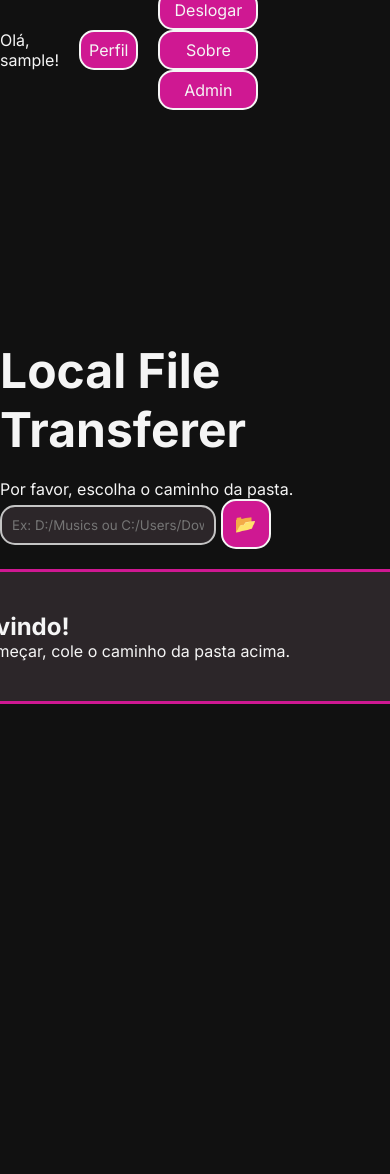
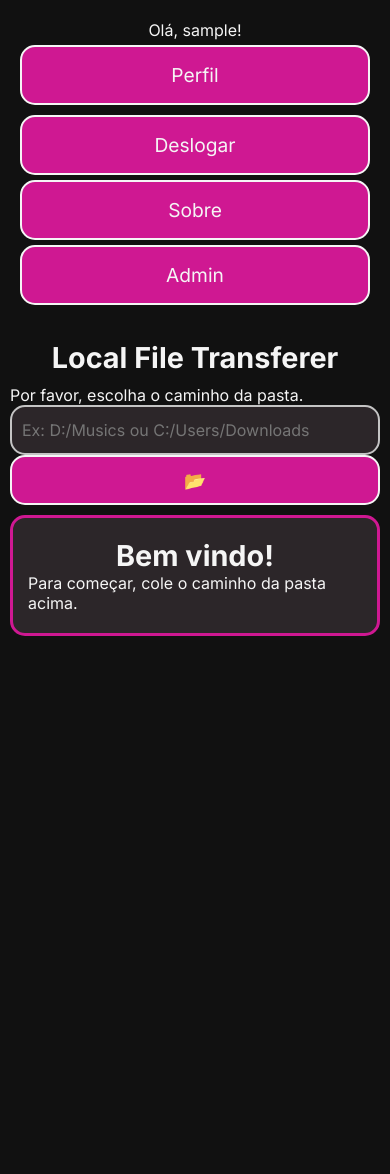
Before and after one commit to shin-nowa/localFileTransferer, a Django app: page / in a window 390 px wide; the page is wider, and only the part inside the window is pictured. Before the commit the page ends 704 px from the top of that part, so only its background shows below. Run offline with Django 5.2, Linux system fonts and the light colour scheme; the visitor is signed in with stand-in values (Sample User, id 1); data comes from the database, SQL or seed files in the repository; parts of the project's set-up code (start-up, migrations or seed data) failed here and were passed over.

Commit message:
Major changes on responsivity

```diff
--- a/localFileTransferer/gerenciador/static/style/style.css
+++ b/localFileTransferer/gerenciador/static/style/style.css
@@ -1,18 +1,21 @@
 @import url(./animation.css);
 @import url(./corrections.css);
 @import url(./about.css);
-@import url(./responsive.css);
 @import url('https://fonts.googleapis.com/css2?family=Inter:ital,opsz,wght@0,14..32,100..900;1,14..32,100..900&display=swap');
-*{
+
+/* --- RESET E GERAL --- */
+* {
     margin: 0;
-    padding:0;
-    font-family: inter;
+    padding: 0;
+    font-family: 'Inter', sans-serif;
     box-sizing: border-box;
-    background-color: #111111;;
+    background-color: #111111;
     color: whitesmoke;
     text-decoration: none;
 }
-.user-info{
+
+/* --- CABEÇALHO --- */
+.user-info {
     background-color: #111111;
     height: 100px;
     max-width: 100%;
@@ -24,6 +27,7 @@
     perspective: 800px;
     perspective-origin: right center;
 }
+
 .profile-button {
     background-color: #cf1892;
     font-size: 1rem;
@@ -34,7 +38,6 @@
     border-radius: 15px;
     color: #f5f5f5;
     cursor: pointer;
-
     display: inline-flex;
     align-items: center;
     justify-content: center;
@@ -44,13 +47,14 @@
 
 .profile-button:hover {
     transition: transform 0.2s ease-in-out, background-color 0.3s ease;
-    background-color:#772e8a;
+    background-color: #772e8a;
     color: #f5f5f5;
 }
 
-.logout-form{
+.logout-form {
     perspective: 800px;
 }
+
 .user-info .logout-button {
     background-color: #cf1892;
     font-size: 1rem;
@@ -59,8 +63,6 @@
     margin-left: 20px;
     transform: translateZ(0);
     transition: transform 0.2s ease-in-out, background-color 0.3s ease;
-
-    /* Copiado da sua regra 'button' para ficar igual */
     border: 2px solid whitesmoke;
     border-radius: 15px;
     color: #f5f5f5;
@@ -70,10 +72,12 @@
 .user-info .logout-button:hover {
     background-color: #772e8a;
 }
-.title{
+
+.title {
     font-size: 3rem;
 }
-.container{
+
+.container {
     display: flex;
     flex-direction: column;
     align-items: center;
@@ -83,25 +87,29 @@
     height: 100vh;
 }
 
-/* Lists */
-ul{
+/* --- LISTAS --- */
+ul {
     list-style: outside;
 }
-li{
+
+li {
     margin-top: 12px;
     transition: transform 0.2s ease-in-out;
 }
-li a{
-    color:#c0c0c0;
+
+li a {
+    color: #c0c0c0;
     transition: color 0.2s ease-in-out, transform 0.2s ease-in-out;
     display: inline-block;
 }
-li a:hover{
+
+li a:hover {
     font-size: 1.1rem;
     color: #f1f1f1;
     transform: translateX(10px);
 }
-.divList{
+
+.divList {
     display: flex;
     flex-direction: column;
     min-width: 600px;
@@ -114,9 +122,11 @@ li a:hover{
     border: 3px solid #cf1892;
     transition: transform 1s ease-in-out;
 }
-.divList h2, p{
-    background-color: rgb(44, 38, 41);;
+
+.divList h2, p {
+    background-color: rgb(44, 38, 41);
 }
+
 #file-list {
     background-color: rgb(44, 38, 41);
     flex-grow: 1;
@@ -126,23 +136,28 @@ li a:hover{
     min-height: 200px;
     padding-right: 10px;
 }
-#file-list li a{
+
+#file-list li a {
     display: inline-block;
     overflow-wrap: break-word;
     word-break: break-all;
     max-width: 100%;
 }
-.filesUpload{
+
+/* --- UPLOAD --- */
+.filesUpload {
     display: flex;
     flex-direction: column;
     align-items: center;
     gap: 15px;
     perspective: 800px;
 }
+
 .filesUpload h2 {
     background-color: #111111;
 }
-button{
+
+button {
     color: #f5f5f5;
     border: 2px solid whitesmoke;
     cursor: pointer;
@@ -154,9 +169,11 @@ button{
     transition: background-color 0.3s ease, transform 0.2s ease;
     transform: translateZ(0);
 }
-.folderButton{
+
+.folderButton {
     width: 50px;
 }
+
 .file-input-label {
     cursor: pointer;
     font-size: 1.2rem;
@@ -169,14 +186,17 @@ button{
     margin-right: 10px;
     transition: background-color 0.3s ease, transform 0.2s ease;
 }
-.file-input-label:hover, button:hover{
+
+.file-input-label:hover, button:hover {
     background-color: #772e8a;
     transform: translateZ(60px);
 }
+
 #file-name {
     color: white;
     font-style: italic;
 }
+
 #file-input {
     width: 0.1px;
     height: 0.1px;
@@ -185,50 +205,54 @@ button{
     position: absolute;
     z-index: -1;
 }
+
 .back-button {
     display: inline-block;
     padding: 8px 15px;
-    background-color: rgb(44, 30, 37);;
+    background-color: rgb(44, 30, 37);
     color: white;
     text-decoration: none;
     border-radius: 8px;
     margin-bottom: 10px;
     transition: background-color 0.3s ease;
 }
+
 .back-button:hover {
     background-color: #7c2c5b;
 }
-input[type=text]{
+
+input[type=text] {
     padding: 10px;
     background-color: rgb(44, 38, 41);
     border-radius: 15px;
     border: 2px solid rgb(196, 196, 196);
-
     transition: border-color 0.3s ease, box-shadow 0.3s ease;
 }
-input[type=text]:focus{
+
+input[type=text]:focus {
     outline: none;
     border-color: #cf1892;
 }
-input[type=password]{
+
+input[type=password] {
     padding: 10px;
     background-color: rgb(44, 38, 41);
     border-radius: 15px;
     border: 2px solid rgb(196, 196, 196);
-
     transition: border-color 0.3s ease, box-shadow 0.3s ease;
 }
-input[type=password]:focus{
+
+input[type=password]:focus {
     outline: none;
     border-color: #cf1892;
 }
-.upload-section{
+
+.upload-section {
     margin-bottom: 0;
 }
 
-/* LOGIN PAGE */
-
-.containerLogin{
+/* --- LOGIN PAGE --- */
+.containerLogin {
     display: flex;
     flex-direction: column;
     align-items: center;
@@ -237,11 +261,12 @@ input[type=password]:focus{
     background-color: #111111;
     height: 100vh;
 }
-.containerLogin p{
+
+.containerLogin p {
     background-color: #111111;
 }
 
-.formLogin{
+.formLogin {
     display: flex;
     flex-direction: column;
     flex-wrap: wrap;
@@ -253,25 +278,127 @@ input[type=password]:focus{
     border-radius: 15px;
     border: 3px solid #cf1892;
 }
-#formClass{
-    background-color: rgb(44, 38, 41); ;
+
+#formClass {
+    background-color: rgb(44, 38, 41);
 }
-#formClass ul{
-    background-color: rgb(44, 38, 41); ;
+
+#formClass ul {
+    background-color: rgb(44, 38, 41);
 }
-.formLogin form{
+
+.formLogin form {
     display: flex;
     flex-direction: column;
     justify-content: center;
     align-items: center;
     width: 100%;
 }
+
 .formLogin form p {
-    background-color:  rgb(44, 38, 41);
+    background-color: rgb(44, 38, 41);
     display: flex;
     flex-direction: column;
     margin-bottom: 1rem;
 }
-.formLogin form p label{
-    background-color: rgb(44, 38, 41);;
+
+.formLogin form p label {
+    background-color: rgb(44, 38, 41);
 }
+
+/* =================
+   RESPONSIVIDADE
+   ================= */
+@media screen and (max-width: 768px) {
+
+    /* Destrava o corpo da página */
+    body {
+        padding: 0 !important;
+        margin: 0 !important;
+        overflow-x: hidden;
+        width: 100%;
+    }
+
+    /* Títulos */
+    .title, h1, h2, .titleSobre {
+        font-size: 1.8rem !important;
+        text-align: center;
+        word-wrap: break-word;
+    }
+
+    .user-info {
+        flex-direction: column !important;
+        height: auto !important;
+        padding: 20px !important;
+        background: #111;
+        width: 100% !important;
+        box-sizing: border-box;
+        margin-right: 0 !important;
+    }
+
+    .user-info a,
+    .user-info button,
+    .profile-button,
+    .logout-button {
+        width: 100% !important;
+        height: 60px !important;
+        font-size: 1.2rem !important;
+        margin: 5px 0 !important;
+        display: flex !important;
+        align-items: center;
+        justify-content: center;
+    }
+
+    .logout-form { width: 100% !important; }
+
+    /* Configuração do Container Principal */
+    .container {
+        display: block !important;
+        height: auto !important;
+        min-height: 100vh;
+        padding: 10px !important;
+    }
+
+    .divList {
+        width: 100% !important;
+        min-width: 0 !important;
+        margin: 0 !important;
+        padding: 20px 15px !important;
+        box-sizing: border-box;
+        height: auto !important;
+        max-height: 65vh !important;
+        display: flex !important;
+        flex-direction: column !important;
+    }
+
+    #file-list {
+        overflow-y: auto !important;
+        height: auto !important;
+        max-height: 100% !important;
+        padding-right: 5px;
+    }
+
+    /* Inputs e Formulários */
+    .change-dir-container, .upload-section {
+        width: 100% !important;
+        padding: 10px 0 !important;
+    }
+
+    input[type="text"], input[type="file"] {
+        width: 100% !important;
+        height: 50px !important;
+        font-size: 16px !important;
+    }
+
+    .folderButton, .filesUpload button {
+        width: 100% !important;
+        height: 50px !important;
+    }
+
+    .file-input-label {
+        width: 100%;
+        text-align: center;
+        padding: 15px;
+        display: block;
+    }
+}
--- a/localFileTransferer/gerenciador/templates/gerenciador/about.html
+++ b/localFileTransferer/gerenciador/templates/gerenciador/about.html
@@ -4,8 +4,8 @@
 <head>
     <meta charset="UTF-8">
     <title>Sobre - Local File Transferer</title>
-
-    <link rel="stylesheet" href="{% static 'style/style.css' %}">
+    <meta name="viewport" content="width=device-width, initial-scale=1.0">
+    <link rel="stylesheet" href="{% static 'style/style.css' %}?v=2">
     <link rel="stylesheet" href="{% static 'style/about.css' %}">
 </head>
 <body>
--- a/localFileTransferer/gerenciador/templates/gerenciador/index.html
+++ b/localFileTransferer/gerenciador/templates/gerenciador/index.html
@@ -1,10 +1,12 @@
 {% load static %}
 <!DOCTYPE html>
-<html lang="en-us">
+<html lang="pt-br">
 <head>
-    <link rel = "stylesheet" href = "{% static 'style/style.css' %}">
+    <meta charset="UTF-8">
+    <meta name="viewport" content="width=device-width, initial-scale=1.0">
     <title>Local File Transferer</title>
-    </head>
+    <link rel = "stylesheet" href = "{% static 'style/style.css' %}?v=1">
+</head>
 <body>
     {% if user.is_authenticated %}
     <div class="user-info">
--- a/localFileTransferer/gerenciador/templates/gerenciador/login.html
+++ b/localFileTransferer/gerenciador/templates/gerenciador/login.html
@@ -6,7 +6,6 @@
     <meta name="viewport" content="width=device-width, initial-scale=1.0">
     <title>Login - Local File Transferer</title>
     <link rel="stylesheet" href="{% static 'style/style.css' %}">
-    <link rel="stylesheet" href="{% static 'style/corrections.css' %}">
 </head>
 <body class="login-page">
     <div class="containerLogin login-form">
--- a/localFileTransferer/perfil/templates/profiles/profile.html
+++ b/localFileTransferer/perfil/templates/profiles/profile.html
@@ -4,7 +4,7 @@
 <head>
   <meta charset="utf-8">
   <title>Perfil — {{ user_full_name }}</title>
-  <link rel="stylesheet" href="{% static 'style/profile.css' %}">
+  <link rel="stylesheet" href="{% static 'style/profile.css' %}?v=1">
 </head>
 <body>
   <div class="profile-container">
```
Also changed, not shown: localFileTransferer/perfil/static/style/profile.css (+107 -15 lines).
